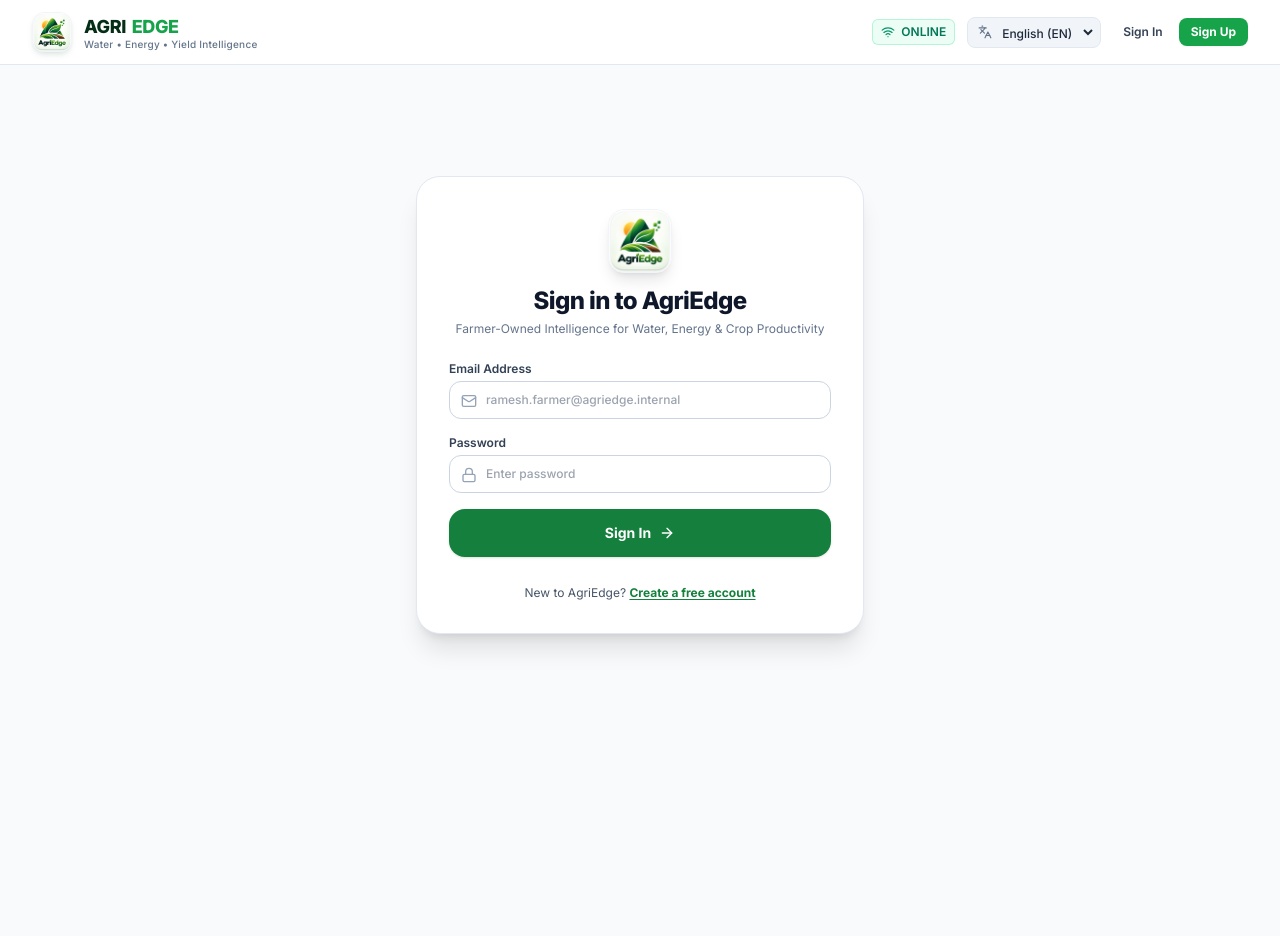
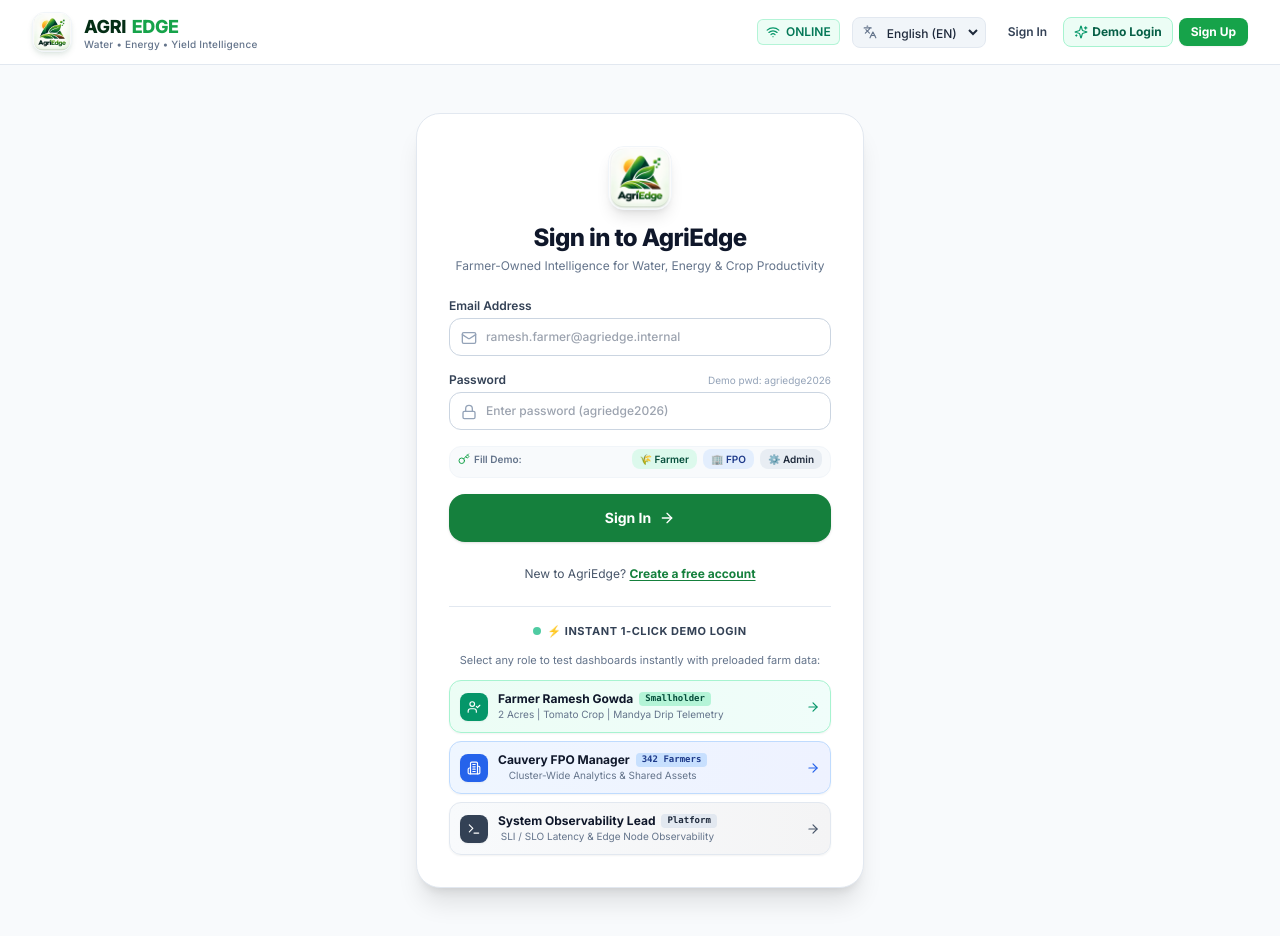
Before and after one commit to Sayandevxyz/AgriEdge, a React (Vite) app in the folder apps/web/: page /login in a window 1280 px wide. Before the commit the page ends 800 px from the top, so only its background shows below. Built offline with nearby package versions, Linux system fonts and the light colour scheme; no server answers.

Commit message:
feat(auth): enable always-visible demo login with 1-click access, autofill chips, and offline fallback

```diff
--- a/apps/web/src/components/Navbar.tsx
+++ b/apps/web/src/components/Navbar.tsx
@@ -3,7 +3,7 @@
 import { useAuth } from '../context/AuthContext';
 import { useLanguage } from '../context/LanguageContext';
 import { useOfflineSync } from '../context/OfflineSyncContext';
-import { Languages, Wifi, WifiOff, RefreshCw, LogOut, Sprout, LayoutDashboard, ShieldAlert } from 'lucide-react';
+import { Languages, Wifi, WifiOff, RefreshCw, LogOut, Sprout, LayoutDashboard, ShieldAlert, Sparkles } from 'lucide-react';
 import { LanguageCode } from '../types';
 
 export const Navbar: React.FC = () => {
@@ -174,13 +174,21 @@
               <div className="flex items-center gap-1.5">
                 <button
                   onClick={() => navigate('/login')}
-                  className="text-xs font-semibold text-slate-700 hover:text-agri-800 hover:bg-slate-100 px-2.5 py-1.5 rounded-lg transition"
+                  className="text-xs font-semibold text-slate-700 hover:text-agri-800 hover:bg-slate-100 px-2.5 py-1.5 rounded-lg transition cursor-pointer"
                 >
                   Sign In
                 </button>
                 <button
+                  onClick={() => navigate('/login')}
+                  className="hidden sm:inline-flex items-center gap-1 text-xs font-bold text-emerald-800 bg-emerald-50 hover:bg-emerald-100 border border-emerald-200 px-2.5 py-1.5 rounded-lg transition shadow-xs cursor-pointer"
+                  title="Explore with 1-click Demo Accounts"
+                >
+                  <Sparkles className="w-3.5 h-3.5 text-emerald-600" />
+                  Demo Login
+                </button>
+                <button
                   onClick={() => navigate('/signup')}
-                  className="text-xs font-bold bg-agri-600 hover:bg-agri-700 text-white px-3 py-1.5 rounded-lg shadow-sm transition"
+                  className="text-xs font-bold bg-agri-600 hover:bg-agri-700 text-white px-3 py-1.5 rounded-lg shadow-sm transition cursor-pointer"
                 >
                   Sign Up
                 </button>
--- a/apps/web/src/context/AuthContext.tsx
+++ b/apps/web/src/context/AuthContext.tsx
@@ -61,12 +61,49 @@
           consent_version: 'dpdp-v1.0'
         };
         login(data.access_token, userData, data.refresh_token);
+        setIsLoading(false);
+        return;
       }
     } catch (err) {
-      console.error('Demo login failed:', err);
-    } finally {
-      setIsLoading(false);
+      console.warn('Backend demo-login endpoint unavailable, activating instant offline demo session:', err);
     }
+
+    // Seamless client-side fallback ensures demo accounts are always testable
+    const demoProfiles: Record<UserRole, { id: number; name: string; email: string }> = {
+      FARMER: {
+        id: 1,
+        name: 'Ramesh Gowda (Farmer Demo)',
+        email: 'ramesh.farmer@agriedge.internal'
+      },
+      FPO_ADMIN: {
+        id: 2,
+        name: 'Cauvery FPO Manager',
+        email: 'admin.cauveryfpo@agriedge.internal'
+      },
+      AGRONOMIST: {
+        id: 4,
+        name: 'Dr. Priya Sharma (Lead Agronomist)',
+        email: 'priya.agronomist@agriedge.internal'
+      },
+      SYSTEM_ADMIN: {
+        id: 3,
+        name: 'System Observability Lead',
+        email: 'admin@agriedge.internal'
+      }
+    };
+
+    const profile = demoProfiles[role] || demoProfiles.FARMER;
+    const fallbackUser: User = {
+      id: profile.id,
+      email: profile.email,
+      full_name: profile.name,
+      role: role,
+      language_preference: 'en',
+      consent_given: true,
+      consent_version: 'dpdp-v1.0'
+    };
+    login(`demo_mock_jwt_${role.toLowerCase()}`, fallbackUser);
+    setIsLoading(false);
   };
 
   const logout = () => {
--- a/apps/web/src/pages/LoginPage.tsx
+++ b/apps/web/src/pages/LoginPage.tsx
@@ -2,7 +2,7 @@
 import { useNavigate, Link } from 'react-router-dom';
 import { useAuth } from '../context/AuthContext';
 import { useLanguage } from '../context/LanguageContext';
-import { Sprout, ShieldCheck, Lock, Mail, ArrowRight, UserCheck, Building2, Terminal } from 'lucide-react';
+import { Sprout, ShieldCheck, Lock, Mail, ArrowRight, UserCheck, Building2, Terminal, Sparkles, Key, Check } from 'lucide-react';
 import { UserRole } from '../types';
 
 import { apiFetch } from '../config/api';
@@ -16,18 +16,22 @@
   const [password, setPassword] = useState<string>('');
   const [errorMsg, setErrorMsg] = useState<string | null>(null);
   const [submitting, setSubmitting] = useState<boolean>(false);
-  const [demoEnabled, setDemoEnabled] = useState<boolean>(false);
+  const [demoRoleLoading, setDemoRoleLoading] = useState<UserRole | null>(null);
+  // Default to true so demo login is immediately accessible without waiting for backend
+  const [demoEnabled, setDemoEnabled] = useState<boolean>(true);
 
   React.useEffect(() => {
     apiFetch('/api/v1/auth/config')
       .then((res) => (res.ok ? res.json() : null))
       .then((data) => {
-        if (data && typeof data.demo_enabled === 'boolean') {
-          setDemoEnabled(data.demo_enabled);
+        // Only disable if backend explicitly reports demo_enabled is false
+        if (data && data.demo_enabled === false) {
+          setDemoEnabled(false);
         }
       })
       .catch(() => {
-        setDemoEnabled(false);
+        // Keep demo login enabled if backend is offline or unreachable
+        setDemoEnabled(true);
       });
   }, []);
 
@@ -36,6 +40,20 @@
       navigate(user.role === 'FPO_ADMIN' ? '/fpo/dashboard' : (user.role === 'SYSTEM_ADMIN' ? '/admin' : '/farmer/dashboard'));
     }
   }, [user, navigate]);
+
+  const fillDemoCredentials = (role: 'FARMER' | 'FPO_ADMIN' | 'SYSTEM_ADMIN') => {
+    if (role === 'FARMER') {
+      setEmail('ramesh.farmer@agriedge.internal');
+      setPassword('agriedge2026');
+    } else if (role === 'FPO_ADMIN') {
+      setEmail('admin.cauveryfpo@agriedge.internal');
+      setPassword('agriedge2026');
+    } else {
+      setEmail('admin@agriedge.internal');
+      setPassword('agriedge2026');
+    }
+    setErrorMsg(null);
+  };
 
   const handleSubmit = async (e: React.FormEvent) => {
     e.preventDefault();
@@ -60,23 +78,39 @@
         navigate(data.role === 'FPO_ADMIN' ? '/fpo/dashboard' : (data.role === 'SYSTEM_ADMIN' ? '/admin' : '/farmer/dashboard'));
       } else {
         const err = await res.json().catch(() => ({}));
-        setErrorMsg(err.detail?.message || 'Invalid credentials. You can also select a quick role option below.');
+        setErrorMsg(err.detail?.message || 'Invalid credentials. You can use 1-click Demo Login below.');
       }
     } catch (err) {
-      setErrorMsg('Failed to connect to backend API server.');
+      // If backend is offline but user typed demo credentials, gracefully handle demo login
+      const cleanEmail = email.trim().toLowerCase();
+      if (password === 'agriedge2026' || cleanEmail.includes('farmer') || cleanEmail.includes('cauveryfpo') || cleanEmail.includes('admin')) {
+        let matchedRole: UserRole = 'FARMER';
+        if (cleanEmail.includes('fpo') || cleanEmail.includes('cauvery')) matchedRole = 'FPO_ADMIN';
+        else if (cleanEmail.includes('admin@agriedge.internal') || cleanEmail.includes('system')) matchedRole = 'SYSTEM_ADMIN';
+        await demoLogin(matchedRole);
+        navigate(matchedRole === 'FPO_ADMIN' ? '/fpo/dashboard' : (matchedRole === 'SYSTEM_ADMIN' ? '/admin' : '/farmer/dashboard'));
+        return;
+      }
+      setErrorMsg('Cannot reach backend server. Please use the 1-click Demo Login options below.');
     } finally {
       setSubmitting(false);
     }
   };
 
   const handleDemoSwitch = async (role: UserRole) => {
+    setDemoRoleLoading(role);
+    setErrorMsg(null);
+    try {
       await demoLogin(role);
       navigate(role === 'FPO_ADMIN' ? '/fpo/dashboard' : (role === 'SYSTEM_ADMIN' ? '/admin' : '/farmer/dashboard'));
+    } finally {
+      setDemoRoleLoading(null);
+    }
   };
 
   return (
     <div className="min-h-[85vh] flex items-center justify-center px-4 py-12 bg-slate-50">
-      <div className="bg-white rounded-3xl p-8 max-w-md w-full border border-slate-200 shadow-xl space-y-6">
+      <div className="bg-white rounded-3xl p-7 sm:p-8 max-w-md w-full border border-slate-200 shadow-xl space-y-6">
 
         {/* Brand Header */}
         <div className="text-center space-y-1">
@@ -113,7 +147,10 @@
           </div>
 
           <div>
-            <label className="block font-semibold text-slate-700 mb-1">Password</label>
+            <div className="flex items-center justify-between mb-1">
+              <label className="block font-semibold text-slate-700">Password</label>
+              <span className="text-[10px] text-slate-400">Demo pwd: agriedge2026</span>
+            </div>
             <div className="relative">
               <Lock className="w-4 h-4 text-slate-400 absolute left-3 top-3" />
               <input
@@ -121,16 +158,47 @@
                 required
                 value={password}
                 onChange={(e) => setPassword(e.target.value)}
-                placeholder="Enter password"
+                placeholder="Enter password (agriedge2026)"
                 className="w-full pl-9 pr-3 py-2.5 rounded-xl border border-slate-300 font-medium text-slate-900 focus:outline-none focus:ring-2 focus:ring-agri-500"
               />
+            </div>
+          </div>
+
+          {/* Quick Demo Autofill Chips */}
+          <div className="flex items-center justify-between pt-0.5 bg-slate-50 p-2 rounded-xl border border-slate-100">
+            <span className="text-[10px] font-semibold text-slate-500 flex items-center gap-1">
+              <Key className="w-3 h-3 text-agri-600" />
+              Fill Demo:
+            </span>
+            <div className="flex items-center gap-1.5">
+              <button
+                type="button"
+                onClick={() => fillDemoCredentials('FARMER')}
+                className="px-2 py-0.5 rounded-lg bg-emerald-100/70 hover:bg-emerald-200 text-emerald-900 text-[10px] font-semibold transition"
+              >
+                🌾 Farmer
+              </button>
+              <button
+                type="button"
+                onClick={() => fillDemoCredentials('FPO_ADMIN')}
+                className="px-2 py-0.5 rounded-lg bg-blue-100/70 hover:bg-blue-200 text-blue-900 text-[10px] font-semibold transition"
+              >
+                🏢 FPO
+              </button>
+              <button
+                type="button"
+                onClick={() => fillDemoCredentials('SYSTEM_ADMIN')}
+                className="px-2 py-0.5 rounded-lg bg-slate-200/70 hover:bg-slate-300 text-slate-800 text-[10px] font-semibold transition"
+              >
+                ⚙️ Admin
+              </button>
             </div>
           </div>
 
           <button
             type="submit"
             disabled={submitting}
-            className="w-full flex items-center justify-center gap-2 bg-agri-700 hover:bg-agri-800 text-white font-bold py-3.5 rounded-2xl shadow transition text-sm"
+            className="w-full flex items-center justify-center gap-2 bg-agri-700 hover:bg-agri-800 active:scale-[0.99] text-white font-bold py-3.5 rounded-2xl shadow transition text-sm cursor-pointer"
           >
             {submitting ? 'Signing in...' : 'Sign In'}
             <ArrowRight className="w-4 h-4" />
@@ -138,7 +206,7 @@
         </form>
 
         {/* Link to Sign Up */}
-        <div className="text-center pt-1">
+        <div className="text-center pt-0">
           <p className="text-xs text-slate-600">
             New to AgriEdge?{' '}
             <Link
@@ -150,51 +218,99 @@
           </p>
         </div>
 
-        {/* Quick Demo Mode Buttons - Only visible if backend reports demo mode enabled */}
+        {/* Quick Demo Mode Buttons - Always visible */}
         {demoEnabled && (
-          <div className="pt-4 border-t border-slate-100 text-center space-y-2.5">
-            <span className="text-[11px] font-bold text-slate-500 uppercase tracking-wider block">
-              ⚡ Quick Access / Select Role to Continue
+          <div className="pt-4 border-t border-slate-200 text-center space-y-3">
+            <div className="flex items-center justify-center gap-1.5">
+              <span className="h-2 w-2 rounded-full bg-emerald-500 animate-pulse"></span>
+              <span className="text-[11px] font-bold text-slate-700 uppercase tracking-wider">
+                ⚡ Instant 1-Click Demo Login
               </span>
+            </div>
+            <p className="text-[11px] text-slate-500 -mt-1">
+              Select any role to test dashboards instantly with preloaded farm data:
+            </p>
 
-            <div className="flex flex-col gap-2">
+            <div className="flex flex-col gap-2 text-left">
               <button
+                type="button"
+                disabled={Boolean(demoRoleLoading)}
                 onClick={() => handleDemoSwitch('FARMER')}
-                className="w-full flex items-center justify-between p-2.5 bg-emerald-50 hover:bg-emerald-100 text-emerald-900 rounded-xl border border-emerald-200 text-xs font-semibold transition"
+                className="group w-full flex items-center justify-between p-2.5 bg-gradient-to-r from-emerald-50 to-teal-50 hover:from-emerald-100 hover:to-teal-100 text-emerald-950 rounded-xl border border-emerald-200 shadow-sm hover:shadow transition"
               >
-                <span className="flex items-center gap-2">
-                  <UserCheck className="w-4 h-4 text-emerald-700" />
-                  Sign In as Farmer Ramesh
+                <div className="flex items-center gap-2.5">
+                  <div className="w-7 h-7 rounded-lg bg-emerald-600 text-white flex items-center justify-center shadow-sm">
+                    <UserCheck className="w-3.5 h-3.5" />
+                  </div>
+                  <div>
+                    <div className="flex items-center gap-1.5">
+                      <span className="text-xs font-bold text-slate-900 group-hover:text-emerald-900">
+                        {demoRoleLoading === 'FARMER' ? 'Signing in as Farmer...' : 'Farmer Ramesh Gowda'}
                       </span>
-                <span className="text-[10px] bg-white px-2 py-0.5 rounded text-emerald-800 border border-emerald-300 font-mono">
-                  Smallholder (2 Acres)
+                      <span className="text-[9px] bg-emerald-200/80 text-emerald-900 font-bold px-1.5 py-0.2 rounded font-mono">
+                        Smallholder
                       </span>
+                    </div>
+                    <span className="text-[10px] text-slate-500 block">
+                      2 Acres | Tomato Crop | Mandya Drip Telemetry
+                    </span>
+                  </div>
+                </div>
+                <ArrowRight className="w-3.5 h-3.5 text-emerald-600 transform group-hover:translate-x-1 transition" />
               </button>
 
               <button
+                type="button"
+                disabled={Boolean(demoRoleLoading)}
                 onClick={() => handleDemoSwitch('FPO_ADMIN')}
-                className="w-full flex items-center justify-between p-2.5 bg-slate-50 hover:bg-slate-100 text-slate-900 rounded-xl border border-slate-200 text-xs font-semibold transition"
+                className="group w-full flex items-center justify-between p-2.5 bg-gradient-to-r from-blue-50 to-indigo-50 hover:from-blue-100 hover:to-indigo-100 text-blue-950 rounded-xl border border-blue-200 shadow-sm hover:shadow transition"
               >
-                <span className="flex items-center gap-2">
-                  <Building2 className="w-4 h-4 text-agri-700" />
-                  Sign In as FPO Agronomist Lead
+                <div className="flex items-center gap-2.5">
+                  <div className="w-7 h-7 rounded-lg bg-blue-600 text-white flex items-center justify-center shadow-sm">
+                    <Building2 className="w-3.5 h-3.5" />
+                  </div>
+                  <div>
+                    <div className="flex items-center gap-1.5">
+                      <span className="text-xs font-bold text-slate-900 group-hover:text-blue-900">
+                        {demoRoleLoading === 'FPO_ADMIN' ? 'Signing in as FPO...' : 'Cauvery FPO Manager'}
                       </span>
-                <span className="text-[10px] bg-white px-2 py-0.5 rounded text-slate-700 border border-slate-200 font-mono">
-                  342 Farmers Cluster
+                      <span className="text-[9px] bg-blue-200/80 text-blue-900 font-bold px-1.5 py-0.2 rounded font-mono">
+                        342 Farmers
                       </span>
+                    </div>
+                    <span className="text-[10px] text-slate-500 block">
+                      Cluster-Wide Analytics & Shared Assets
+                    </span>
+                  </div>
+                </div>
+                <ArrowRight className="w-3.5 h-3.5 text-blue-600 transform group-hover:translate-x-1 transition" />
               </button>
 
               <button
+                type="button"
+                disabled={Boolean(demoRoleLoading)}
                 onClick={() => handleDemoSwitch('SYSTEM_ADMIN')}
-                className="w-full flex items-center justify-between p-2.5 bg-slate-50 hover:bg-slate-100 text-slate-900 rounded-xl border border-slate-200 text-xs font-semibold transition"
+                className="group w-full flex items-center justify-between p-2.5 bg-gradient-to-r from-slate-50 to-zinc-100 hover:from-slate-100 hover:to-zinc-200 text-slate-900 rounded-xl border border-slate-200 shadow-sm hover:shadow transition"
               >
-                <span className="flex items-center gap-2">
-                  <Terminal className="w-4 h-4 text-slate-700" />
-                  Sign In as System Observability Lead
+                <div className="flex items-center gap-2.5">
+                  <div className="w-7 h-7 rounded-lg bg-slate-700 text-white flex items-center justify-center shadow-sm">
+                    <Terminal className="w-3.5 h-3.5" />
+                  </div>
+                  <div>
+                    <div className="flex items-center gap-1.5">
+                      <span className="text-xs font-bold text-slate-900">
+                        {demoRoleLoading === 'SYSTEM_ADMIN' ? 'Signing in as Admin...' : 'System Observability Lead'}
                       </span>
-                <span className="text-[10px] bg-white px-2 py-0.5 rounded text-slate-700 border border-slate-200 font-mono">
-                  Agent Health
+                      <span className="text-[9px] bg-slate-200 text-slate-800 font-bold px-1.5 py-0.2 rounded font-mono">
+                        Platform
                       </span>
+                    </div>
+                    <span className="text-[10px] text-slate-500 block">
+                      SLI / SLO Latency & Edge Node Observability
+                    </span>
+                  </div>
+                </div>
+                <ArrowRight className="w-3.5 h-3.5 text-slate-600 transform group-hover:translate-x-1 transition" />
               </button>
             </div>
           </div>
```
Lines whose indentation alone changed are shown as unchanged.
